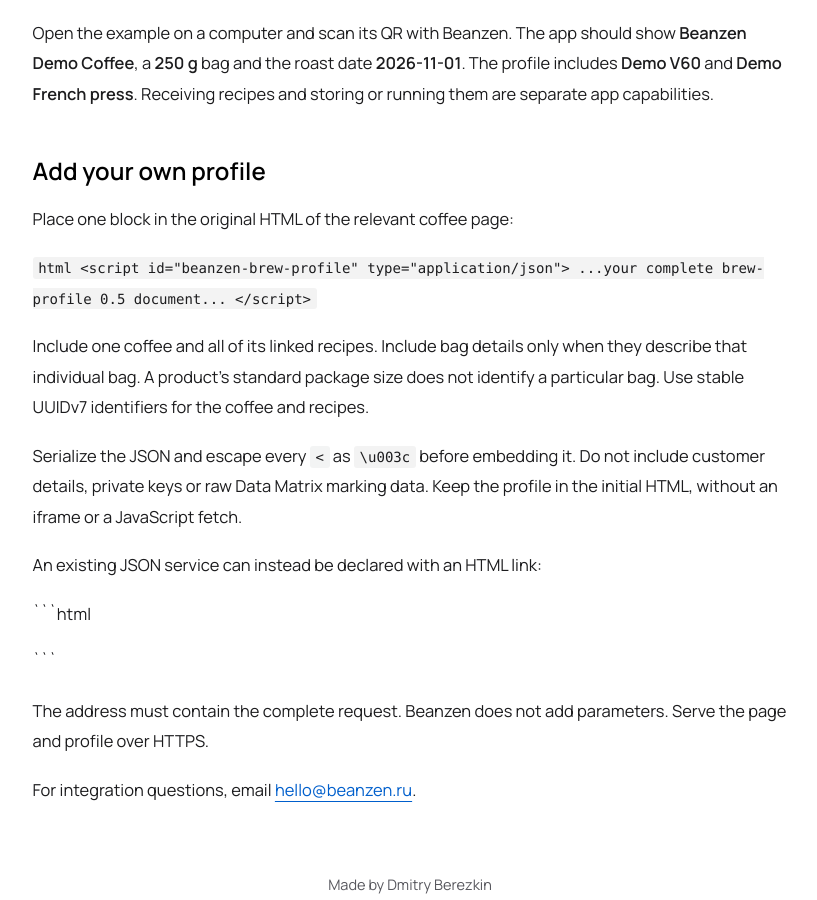
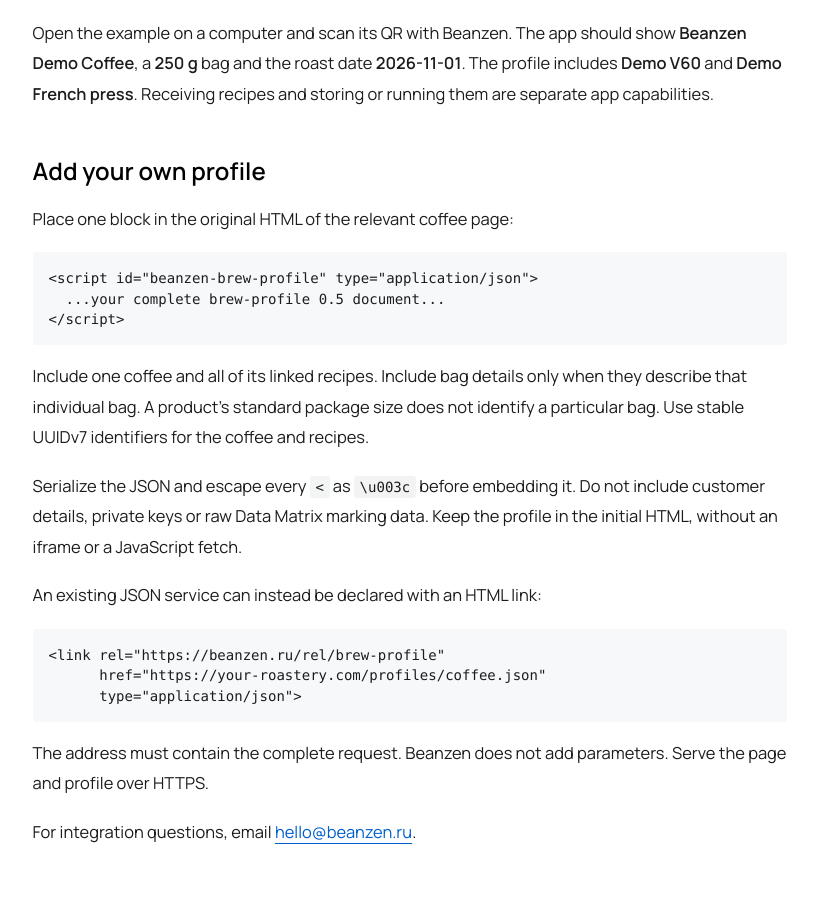
Before and after one commit to securny/beanzen.github.io, a Jekyll site: the page built from _pages/roasters.md, in a window 1280 px wide and 900 px high, scrolled down 681 px. Shown: the whole window, without its empty margins (230-1047 px from the left). Built offline with Jekyll 4.4.1, drawn with Linux system fonts in a browser that asks for light colours.

Commit message:
Fix visible HTML examples in roaster guides

````diff
--- a/_pages/roasters.md
+++ b/_pages/roasters.md
@@ -23,11 +23,11 @@ Open the example on a computer and scan its QR with Beanzen. The app should show
 
 Place one block in the original HTML of the relevant coffee page:
 
-```html
+~~~html
 <script id="beanzen-brew-profile" type="application/json">
   ...your complete brew-profile 0.5 document...
 </script>
-```
+~~~
 
 Include one coffee and all of its linked recipes. Include bag details only when they describe that individual bag. A product's standard package size does not identify a particular bag. Use stable UUIDv7 identifiers for the coffee and recipes.
 
@@ -35,11 +35,11 @@ Serialize the JSON and escape every `<` as `\u003c` before embedding it. Do not
 
 An existing JSON service can instead be declared with an HTML link:
 
-```html
+~~~html
 <link rel="https://beanzen.ru/rel/brew-profile"
       href="https://your-roastery.com/profiles/coffee.json"
       type="application/json">
-```
+~~~
 
 The address must contain the complete request. Beanzen does not add parameters. Serve the page and profile over HTTPS.
 
````
Also changed, not shown: _pages/ru/roasters.md (+4 -4 lines), scripts/check_site.py (+14 -0 lines).
